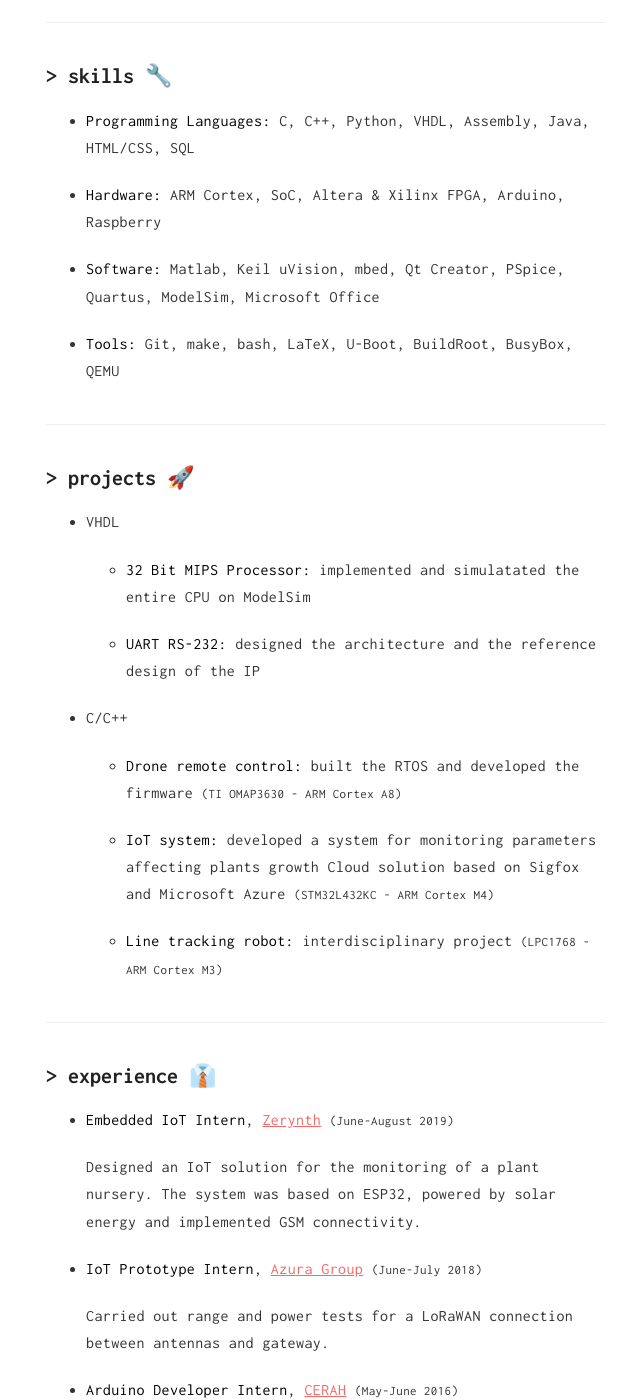
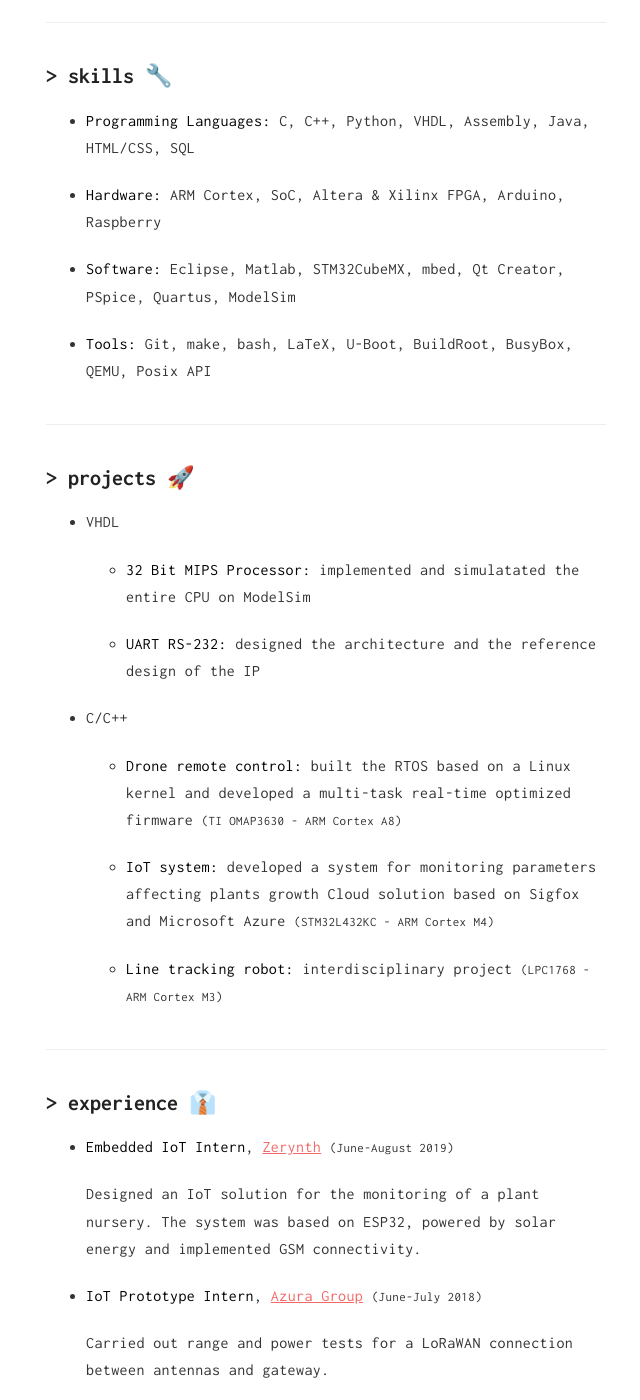
Before and after one commit to ayoubsvbri/ayoubsabri.github.io, a Jekyll site: the page built from resume/index.md, in a window 1280 px wide and 1400 px high, scrolled down 582 px. Shown: the whole window, without its empty margins (314-954 px from the left). Built offline with Jekyll 4.4.1, drawn with Linux system fonts in a browser that asks for light colours; some of the changed text lies outside the part shown.

Commit message:
update resumé

```diff
--- a/resume/index.md
+++ b/resume/index.md
@@ -29,9 +29,9 @@ title: Resume
 
 * **Hardware:** ARM Cortex, SoC, Altera & Xilinx FPGA, Arduino, Raspberry
 
-* **Software:** Matlab, Keil uVision, mbed, Qt Creator, PSpice, Quartus, ModelSim, Microsoft Office
+* **Software:** Eclipse, Matlab, STM32CubeMX, mbed, Qt Creator, PSpice, Quartus, ModelSim
 
-* **Tools:** Git, make, bash, LaTeX, U-Boot, BuildRoot, BusyBox, QEMU
+* **Tools:** Git, make, bash, LaTeX, U-Boot, BuildRoot, BusyBox, QEMU, Posix API
 
 ---
 
@@ -45,7 +45,7 @@ title: Resume
 
 * C/C++
 
-	* **Drone remote control:** built the RTOS and developed the firmware <font size="2">(TI OMAP3630 - ARM Cortex A8)</font>
+	* **Drone remote control:** built the RTOS based on a Linux kernel and developed a multi-task real-time optimized firmware <font size="2">(TI OMAP3630 - ARM Cortex A8)</font>
 
 	* **IoT system:** developed a system for monitoring parameters affecting plants growth
 	Cloud solution based on Sigfox and Microsoft Azure <font size="2">(STM32L432KC - ARM Cortex M4)</font>
```
Also changed, not shown: other parts of resume/index.md (+10 -0 lines).
